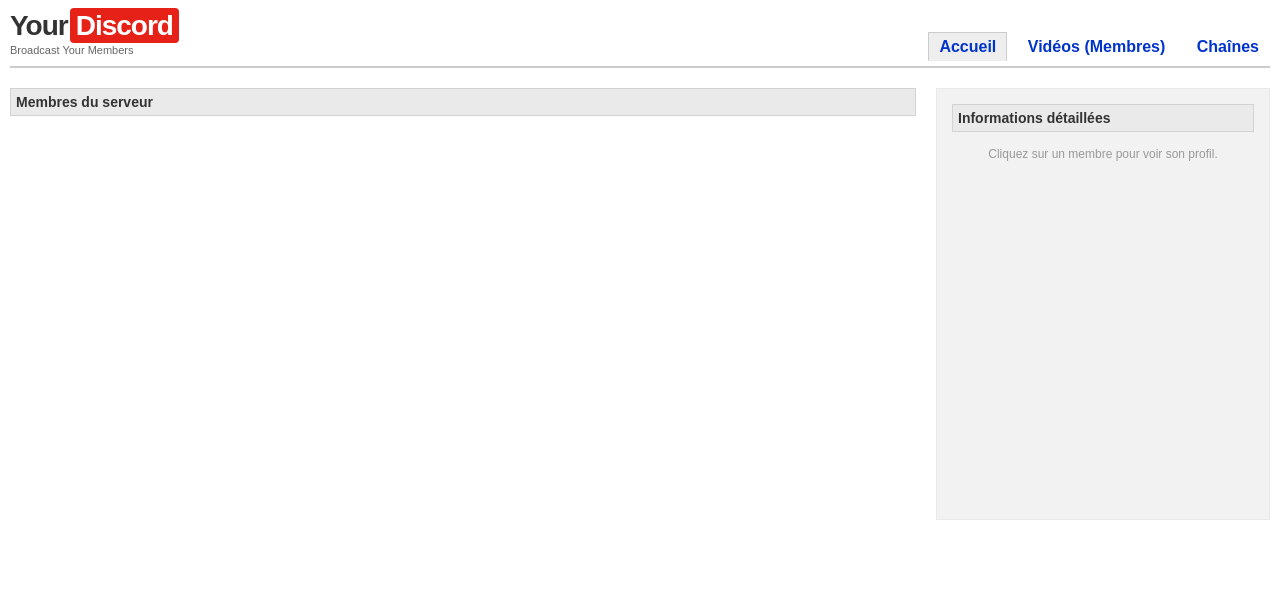
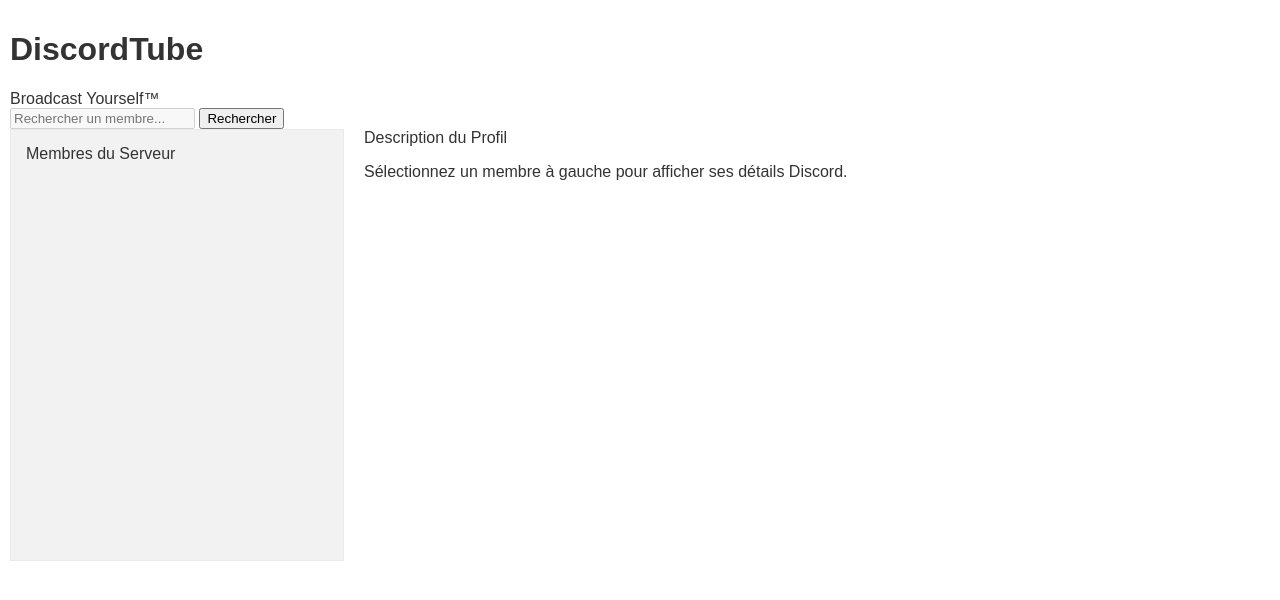
Before and after one commit to aichaabady0-byte/usmshdsiomfs, a website: page index.html in a window 1280 px wide. Drawn offline with Linux system fonts and the light colour scheme; no server answers.

Commit message:
Update title and restructure HTML layout

```diff
--- a/index.html
+++ b/index.html
@@ -3,38 +3,46 @@
 <head>
     <meta charset="UTF-8">
     <meta name="viewport" content="width=device-width, initial-scale=1.0">
-    <title>YouTube - Broadcast Yourself (Discord Edition)</title>
+    <title>DiscordTube - Broadcast Your Members</title>
     <link rel="stylesheet" href="style.css">
 </head>
 <body>
 
-    <header id="yt-header">
-        <div class="logo-area">
-            <span class="logo-yt">Your<span class="box-red">Discord</span></span>
-            <span class="slogan">Broadcast Your Members</span>
+    <!-- Header YouTube 2005 -->
+    <header id="masthead">
+        <div class="logo-container">
+            <h1 class="logo">Discord<span class="red-box">Tube</span></h1>
+            <span class="tagline">Broadcast Yourself™</span>
         </div>
-        <nav class="main-nav">
-            <a href="#" class="active">Accueil</a>
-            <a href="#">Vidéos (Membres)</a>
-            <a href="#">Chaînes</a>
-        </nav>
+        <div class="search-bar">
+            <input type="text" placeholder="Rechercher un membre..." disabled>
+            <button class="yt-button">Rechercher</button>
+        </div>
     </header>
 
+    <!-- Conteneur Principal -->
     <div class="container">
+
+        <!-- Colonne Gauche : Liste des utilisateurs -->
+        <aside class="sidebar">
+            <div class="box-header">Membres du Serveur</div>
+            <ul id="users-list" class="user-list">
+                <!-- Injecté par JavaScript -->
+            </ul>
+        </aside>
+
+        <!-- Colonne Droite : Détails du membre -->
         <main class="main-content">
-            <div class="section-title">Membres du serveur</div>
-            <div id="members-grid" class="grid">
+            <div class="box-header">Description du Profil</div>
+            <div id="details-box" class="profile-box">
+                <div class="no-selection">
+                    <p>Sélectionnez un membre à gauche pour afficher ses détails Discord.</p>
                 </div>
+            </div>
         </main>
 
-        <aside class="sidebar" id="detail-sidebar">
-            <div class="section-title">Informations détaillées</div>
-            <div id="detail-content">
-                <p class="placeholder-text">Cliquez sur un membre pour voir son profil.</p>
-            </div>
-        </aside>
     </div>
 
-    <script src="app.js"></script>
+    <script src="script.js"></script>
 </body>
 </html>
```
